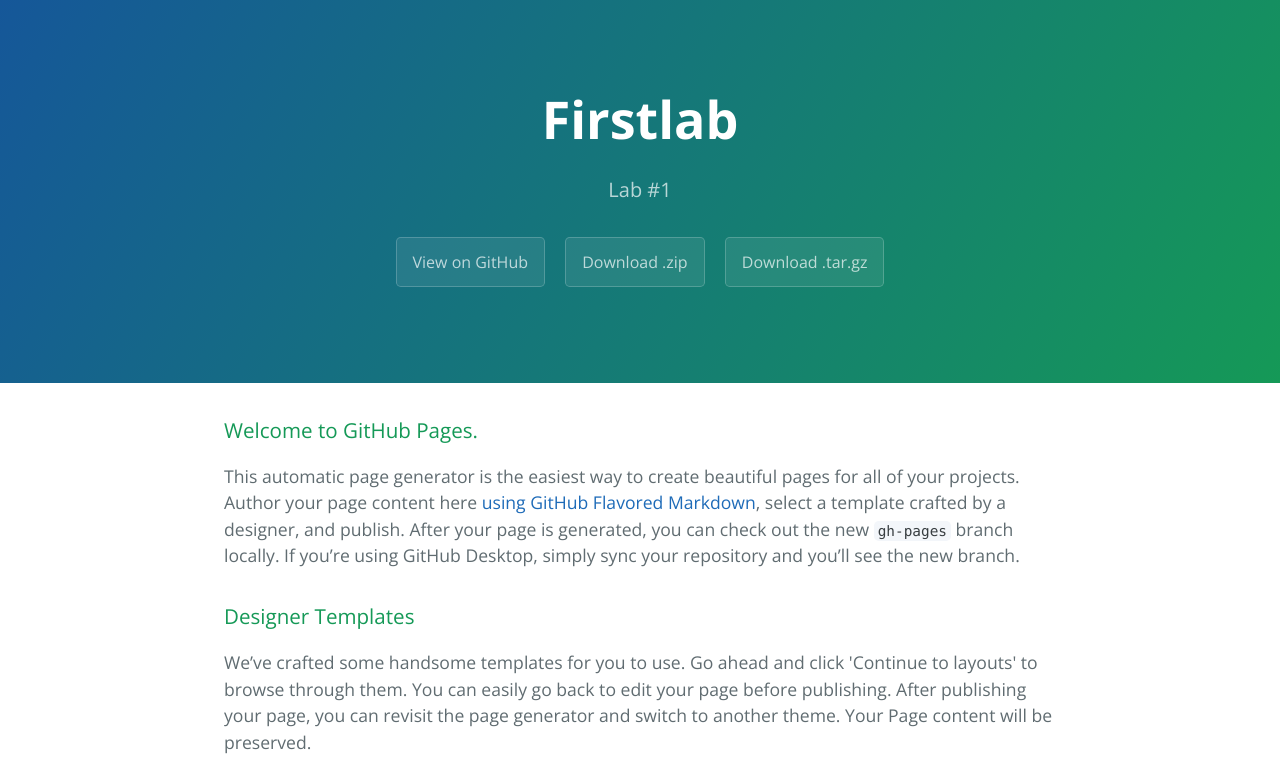
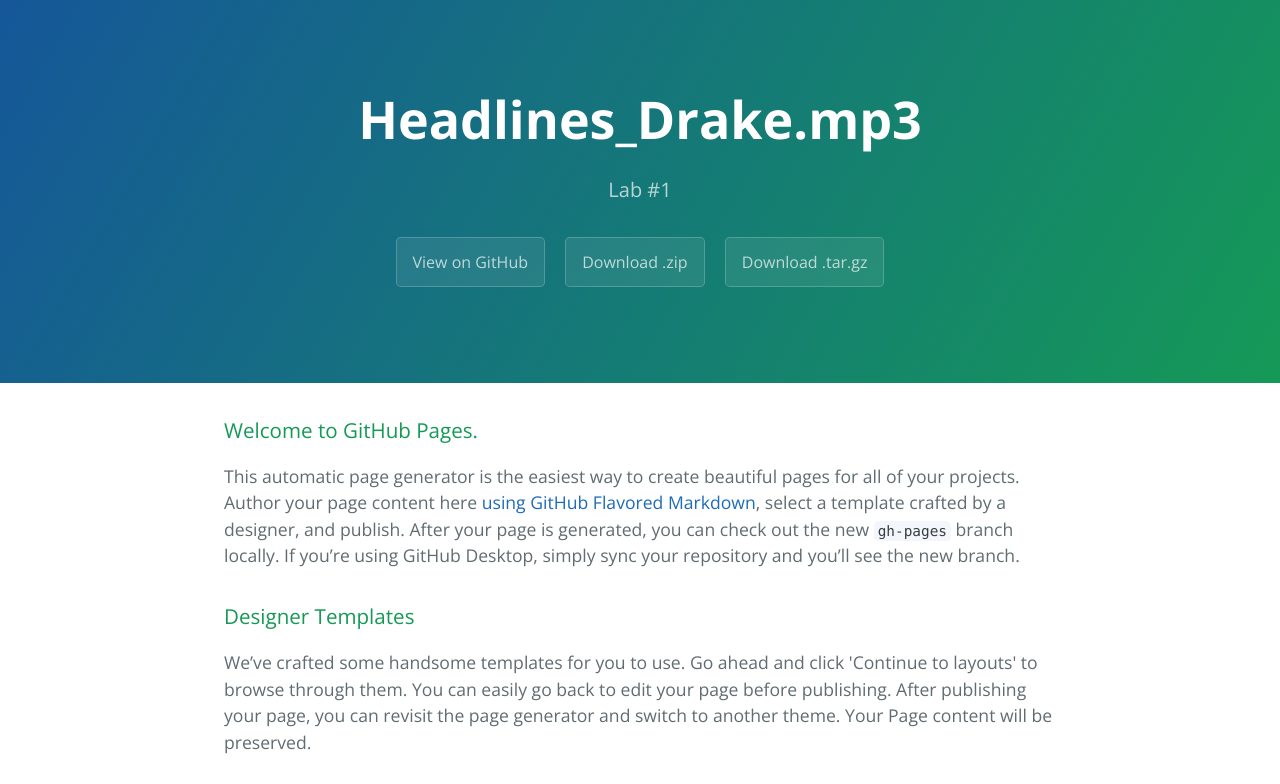
Before and after one commit to bertalexander/firstlab, a plain HTML site: page index.html in a window 1280 px wide. Shown: the top 784 px of the page. Drawn offline with nearby package versions, Linux system fonts and the light colour scheme.

Commit message:
Update index.html

```diff
--- a/index.html
+++ b/index.html
@@ -11,7 +11,7 @@
   </head>
   <body>
     <section class="page-header">
-      <h1 class="project-name">Firstlab</h1>
+      <h1 class="project-name">Headlines_Drake.mp3</h1>
       <h2 class="project-tagline">Lab #1</h2>
       <a href="https://github.com/bertalexander/firstlab" class="btn">View on GitHub</a>
       <a href="https://github.com/bertalexander/firstlab/zipball/master" class="btn">Download .zip</a>
```
